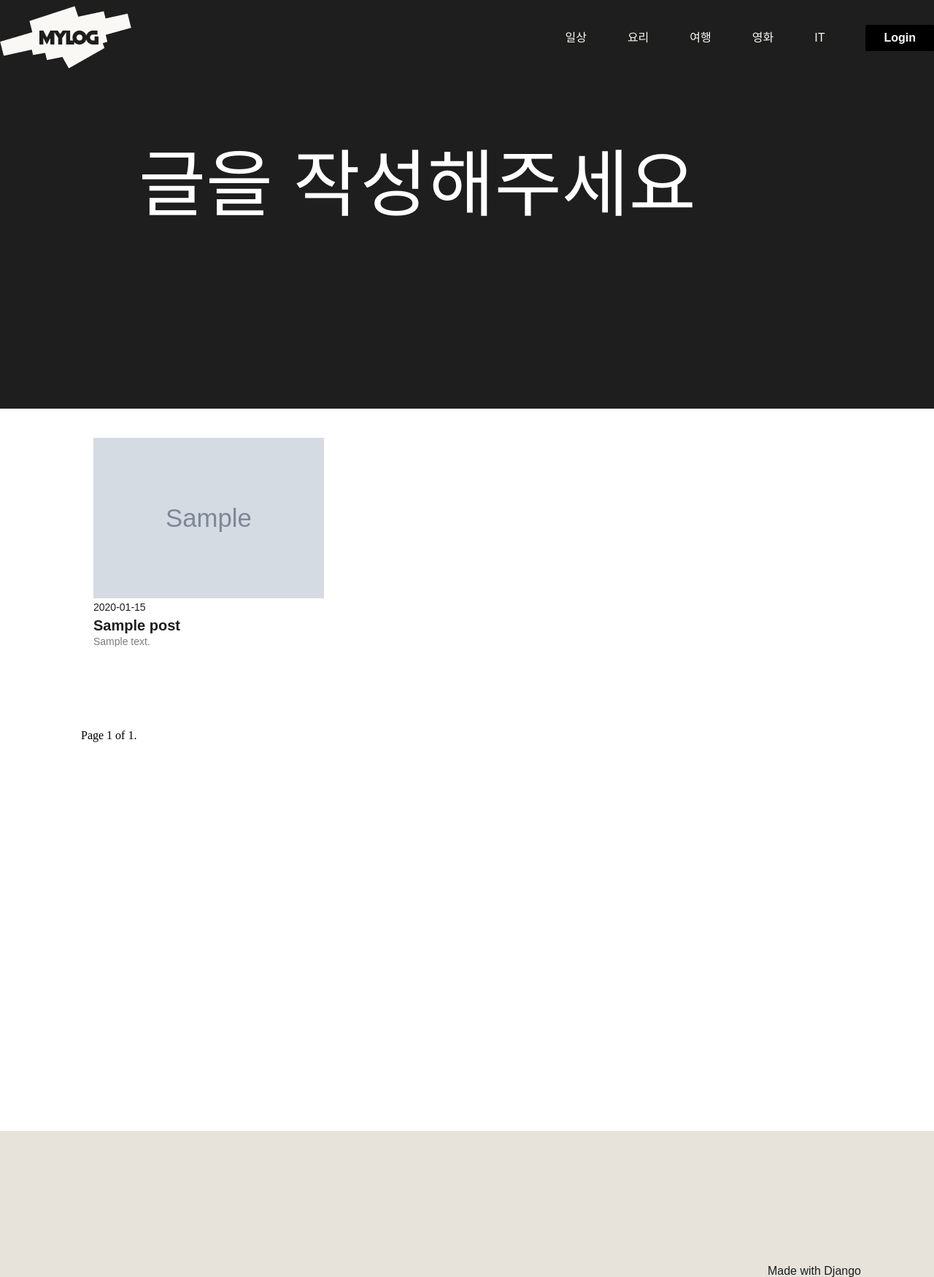
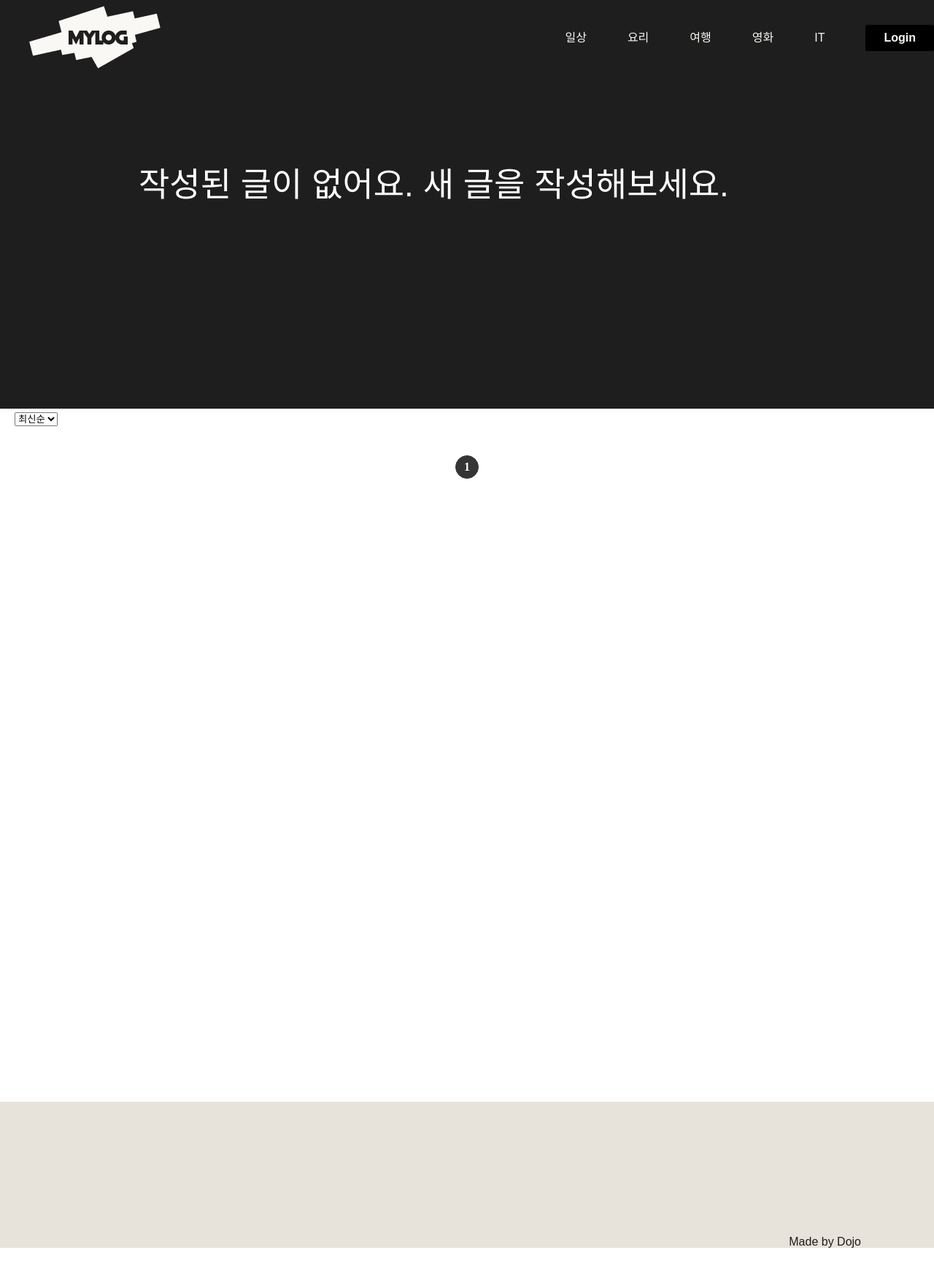
Before and after one commit to wdyneed/Django_blogProject, a Django app: page / in a window 1280 px wide. Shown: the whole page at 73% size. After the commit the page ends 1710 px from the top, so only its background shows below. Run offline with Django 4.2, Linux system fonts and the light colour scheme; tables that the repository leaves empty hold one stand-in row (values such as "Sample post"); grey boxes marked "Sample" are stand-in pictures; parts of the project's set-up code (start-up, migrations or seed data) failed here and were passed over; some libraries are stand-ins or nearby versions.

Commit message:
Update forms.py, urls.py, views.py, settings.py Update index.css, navfooter.css, write.css Update index.html, post.html, write.html
이미지 복붙했을 때 사이즈 조절 하는 것 추가
조회수 세션으로 숫자 올라가게끔 수정
임시저장 기능 추가
로그인할 때 ID 쪽에 바로 입력할 수 있게 수정
글 작성 시 주제 기본적으로 전체가 선택되어 있게 수정
글을 최신순, 인기순으로 정렬할 수 있는 기능 추가
페이지 번호 css 추가 및 페이지 번호를 눌러서 이동하게 수정
urls 쪽에 app 이름 수정

```diff
--- a/blogproject/blogapp/forms.py
+++ b/blogproject/blogapp/forms.py
@@ -41,7 +41,7 @@
 
 class CustomLoginForm(forms.Form):
     username = forms.CharField(
-        widget=forms.TextInput(attrs={'placeholder': 'User_id', 'class': 'login-input'}),
+        widget=forms.TextInput(attrs={'placeholder': 'User_id', 'class': 'login-input', 'autofocus': 'autofocus'}),
         label='',
     )
     password = forms.CharField(
--- a/blogproject/blogapp/static/css/index.css
+++ b/blogproject/blogapp/static/css/index.css
@@ -245,14 +245,53 @@
 }
 
 .pagination {
-  margin-top: 20px;
-  margin-left: 111px;
-  display: flex;
-  color:#1e1e1e;
-  font-size:19px;
+  text-align: center;
 }
 
-.current-page {
-  margin-top: 10px;
-  margin-left: 111px;
+.pagination a {
+  display: inline-block;
+  width: 30px;
+  height: 30px;
+  line-height: 30px;
+  margin: 50px 2px;
+  text-decoration: none;
+  color: black;
+  border-radius: 50%;
+  text-align: center;
 }
+
+.pagination a:hover {
+  background-color: #ddd;
+}
+
+.pagination .current-page {
+  font-weight: bold;
+  width: 30px;
+  height: 30px;
+  line-height: 30px;
+  margin: 0 2px;
+  background-color: #007bff;
+  border: 1px solid #007bff;
+  color: #fff;
+  border-radius: 50%;
+  text-align: center;
+}
+
+
+.pagination a.selected {
+  font-weight: bold;
+  width: 30px;
+  height: 30px;
+  line-height: 30px;
+  margin: 0 2px;
+  background-color: #353535;
+  border: 1px solid #353535;
+  color: #fff;
+  border-radius: 50%;
+  text-align: center;
+}
+
+#sort-select {
+  margin-left : 20px;
+  margin-top : 5px;
+}
--- a/blogproject/blogapp/static/css/navfooter.css
+++ b/blogproject/blogapp/static/css/navfooter.css
@@ -22,6 +22,10 @@
     text-decoration: none;
     font-family: 'Pretendard', sans-serif;
     left: 0;
+}
+
+.NavBar img {
+    margin-left: 40px;
 }
 
 .NavContainer {
--- a/blogproject/blogapp/static/css/write.css
+++ b/blogproject/blogapp/static/css/write.css
@@ -4,7 +4,7 @@
 
 body{
     background-color: #f9f8f4;
-        font-family: 'Pretendard', sans-serif;
+    font-family: 'Pretendard', sans-serif;
 
 }
 
@@ -118,7 +118,7 @@
 }
 
 textarea{
-    resize: none;
+    resize: both;
     height: 500px;
 }
 
--- a/blogproject/blogapp/templates/index.html
+++ b/blogproject/blogapp/templates/index.html
@@ -27,10 +27,10 @@
                     <a href='/post_list/영화'>영화</a>
                     <a href='/post_list/IT'>IT</a>
                     {% if user.is_authenticated %}
-                        <a href="logout"><button class='PrimaryButton'>Logout</button></a>
+                        <a href="/logout"><button class='PrimaryButton'>Logout</button></a>
                         <a href="/posting"><button class='PrimaryButton'>Just Write!</button></a>
                     {% else %}
-                        <a href="login"><button class='PrimaryButton'>Login</button></a>
+                        <a href="/login"><button class='PrimaryButton'>Login</button></a>
                     {% endif %}
 
                 </div>
@@ -42,7 +42,7 @@
             <div class="container">
                 {% if representpost %}
                     <div class="PostInfoBox">
-                        <h3 class="Maintitle">{{ representpost.title|truncatechars:14 }}</h3>
+                        <h3 class="Maintitle">{{ representpost.title|truncatechars:10 }}</h3>
                         <p class="MaintitleSub">{{ representpost.content|striptags|linebreaksbr|safe|truncatechars:100 }}</p>
                         <a href="/post/{{ representpost.id }}"><button class="ReadMoreBtn">READ MORE</button></a>
                     </div>
@@ -57,7 +57,7 @@
                         {% endif %}
                     </div>
                 {% else %}
-                <h1 style="font-size:100px; margin-top:10px"> 글을 작성해주세요 </h1>
+                <h1 style="font-size:46px; margin-top:10px">작성된 글이 없어요. 새 글을 작성해보세요.</h1>
                 {% endif %}
             </div>
             {% endautoescape %}
@@ -67,7 +67,12 @@
 
     <main>
         {% autoescape off %}
+        <select id="sort-select" onchange="location = this.value;">
+            <option class="sort-recently" value="?sort=recently" {% if sort == 'recently' %}selected{% endif %}>최신순</option>
+            <option class="sort-views" value="?sort=views" {% if sort == 'views' %}selected{% endif %}>인기순</option>
+        </select>
         <div class="container">
+
             {% for post in page_posts %}
             <div class="card">
                 <a href='/post/{{ post.id }}'>
@@ -92,26 +97,28 @@
         <div class="pagination">
             <span class="step-links">
                 {% if page_posts.has_previous %}
-                    <a href="?page=1" style="color: black;">&laquo; 처음으로</a>
-                    <a href="?page={{ page_posts.previous_page_number }}" style="color: black;">이전 페이지</a>
+                    <a href="?page=1" style="color: black;">&laquo;</a>
                 {% endif %}
+                {% for i in page_posts.paginator.page_range %}
+                    {% if i == page_posts.number %}
+                        <a class="selected" href="?page={{ i }}">{{ i }}</a>
+                    {% else %}
+                        <a style="color : black" href="?page={{ i }}">{{ i }}</a>
+                    {% endif %}
+                {% endfor %}
                 {% if page_posts.has_next %}
-                    <a href="?page={{ page_posts.next_page_number }}" style="color: black;">다음 페이지</a>
-                    <a href="?page={{ page_posts.paginator.num_pages }}" style="color: black;">마지막 &raquo;</a>
+                    <a href="?page={{ page_posts.paginator.num_pages }}" style="color: black;">&raquo;</a>
                 {% endif %}
             </span>
         </div>
-        <span class="current-page">
-            Page {{ page_posts.number }} of {{ page_posts.paginator.num_pages }}.
-        </span>
-
+        </form>
         {% endautoescape %}
 
     </main>
 
     <footer class="footer">
         <div class="container">
-            <p>Made with<span> Django</span></p>
+            <p>Made by<span> Dojo</span></p>
         </div>
     </footer>
 
--- a/blogproject/blogapp/templatetags/extract_first_image_url.py
+++ b/blogproject/blogapp/templatetags/extract_first_image_url.py
@@ -2,7 +2,7 @@
 import re
 
 register = template.Library()
-#이미지를 복붙 했을 때 img 태그에서 첫장을 뽑아오는 custom template
+# 이미지를 복붙 했을 때 img 태그에서 첫장을 뽑아오는 custom template
 @register.filter
 def extract_first_image_url(content):
     # 정규 표현식을 사용하여 첫 번째 이미지 URL 추출
--- a/blogproject/blogapp/urls.py
+++ b/blogproject/blogapp/urls.py
@@ -8,7 +8,7 @@
 
 router = DefaultRouter()
 router.register(r'posts', PostViewSet)
-app_name = 'blog_app'
+app_name = 'blogapp'
 urlpatterns = [
     path('api/', include(router.urls)),
     path('login/', views.custom_login, name='login'),
--- a/blogproject/blogapp/views.py
+++ b/blogproject/blogapp/views.py
@@ -5,16 +5,14 @@
 from argon2 import PasswordHasher
 from .forms import CustomLoginForm, PostForm
 from django.contrib.auth import authenticate, login, logout
-from bs4 import BeautifulSoup
 from django.core.paginator import Paginator
 from django.conf import settings
 from django.http import JsonResponse
 from django.views import View
 from django.core.files.storage import default_storage
-from django.conf import settings
-from django.shortcuts import render, redirect, get_object_or_404
-from .models import Post
-from .forms import PostForm
+import datetime
+
+
 # Post 시리얼라이저인데 이 부분은 아래 index랑 비슷한 역할을 함 하지만 시리얼라이저로 구현할지 고민중
 class PostViewSet(viewsets.ModelViewSet):
     queryset = Post.objects.all()
@@ -43,66 +41,67 @@
         return redirect('/')
     return redirect('/')
 
-
 # 인덱스 화면 불러오는 함수
 def index(request, topic=None):
+    sort = request.GET.get('sort', '')
+    posts = Post.objects.filter(publish='Y')
     if topic:
         representpost = Post.objects.filter(topic=topic, publish='Y').order_by('-view_count').first()
+        posts = posts.filter(topic=topic)
         if representpost:
-            posts = Post.objects.filter(topic=topic, publish='Y').order_by('-view_count').exclude(id=representpost.id)
+            if sort == 'views':
+                posts = posts.order_by('-view_count').exclude(id=representpost.id)
+            else:
+                 posts = posts.order_by('-published_date').exclude(id=representpost.id)
         else:
-            posts = Post.objects.filter(topic=topic, publish='Y').order_by('-view_count')
+            pass
         posts_per_page = 6
         paginator = Paginator(posts, posts_per_page)
         page_number = request.GET.get('page')
         page_posts = paginator.get_page(page_number)
-        return render(request, 'index.html', {'posts' : posts, 'representpost' : representpost, 'page_posts': page_posts})
+        return render(request, 'index.html', {'posts' : posts, 'representpost' : representpost, 'page_posts': page_posts, 'sort' : sort})
 
     else:
         representpost = Post.objects.filter(publish='Y').order_by('-view_count').first()
         if representpost:
-            posts = Post.objects.all().order_by('published_date').exclude(id=representpost.id)
+            if sort == 'views':
+                posts = posts.order_by('-view_count').exclude(id=representpost.id)
+            else:
+                 posts = posts.order_by('-published_date').exclude(id=representpost.id)
         else:
-            posts = Post.objects.all().order_by('published_date')
+            pass
         posts_per_page = 6
         paginator = Paginator(posts, posts_per_page)
         page_number = request.GET.get('page')
         page_posts = paginator.get_page(page_number)
-        return render(request, 'index.html', {'posts' : posts, 'representpost' : representpost, 'page_posts': page_posts})
+        return render(request, 'index.html', {'posts' : posts, 'representpost' : representpost, 'page_posts': page_posts, 'sort' : sort})
 
-
-
-    representpost = Post.objects.filter(publish='Y').order_by('-view_count').first()
-    if representpost:
-        posts = Post.objects.all().order_by('published_date').exclude(id=representpost.id)
-    else:
-        posts = Post.objects.all().order_by('published_date')
-    posts_per_page = 6
-    paginator = Paginator(posts, posts_per_page)
-    page_number = request.GET.get('page')
-    page_posts = paginator.get_page(page_number)
-    return render(request, 'index.html', {'posts' : posts, 'representpost' : representpost, 'page_posts': page_posts})
 
 # 글 작성하는 함수
 def board_write(request):
+    post = Post.objects.filter(publish="N").order_by('-published_date').first()
     if request.method == 'POST':
-        form = PostForm(request.POST, request.FILES)  # request.FILES를 사용하여 이미지 처리
+        form = PostForm(request.POST, instance=post)  # request.FILES를 사용하여 이미지 처리
         if form.is_valid():
+            post = form.save(commit=False)
             title = form.cleaned_data['title']
             content = form.cleaned_data['content']
             topic = form.cleaned_data['topic']
             post = Post(title=title, content=content, topic=topic)
+            if 'temp-save-button' in request.POST:
+                post.publish = 'N'
+            else:
+                post.publish = 'Y'
             post.save()
-            return redirect('/')  # 성공 시 홈 페이지로 리디렉션
+            return redirect('blogapp:view_post', post_id = post.id)  # 성공 시 홈 페이지로 리디렉션
     else:
-        form = PostForm()
-    return render(request, 'write.html', {'form': form})
+        form = PostForm(instance=post)
+    return render(request, 'write.html', {'form': form, 'post' : post})
 
 
 def view_post(request, post_id):
     # 포스트 id로 게시물 가져옴
     post = get_object_or_404(Post, id=post_id)
-
     if request.method == 'POST':
 
         # 요청에 삭제가 포함된경우
@@ -111,19 +110,16 @@
             return redirect('/')
 
     # 조회수 증가 및 db에 저장
-    post.view_count += 1
-    post.save()
+    if 'post_viewed_%s' % post_id not in request.session:
+        post.view_count += 1
+        post.save()
+        request.session['post_viewed_%s' % post_id] = True
     # 이전/다음 게시물 가져옴
     previous_post = Post.objects.filter(id__lt=post.id, publish='Y').order_by('-id').first()
     next_post = Post.objects.filter(id__gt=post.id, publish='Y').order_by('id').first()
 
     # 같은 주제인 게시물들 중 최신 글 가져옴
-    recommended_posts = Post.objects.filter(topic=post.topic, publish='Y').order_by('-published_date')[:2]
-    # 게시물 내용에서 첫번째 이미지(썸네일) 태그 추출
-    for recommended_post in recommended_posts:
-        soup = BeautifulSoup(recommended_post.content, 'html.parser')
-        image_tag = soup.find('img')
-        recommended_post.image_tag = str(image_tag) if image_tag else ''
+    recommended_posts = Post.objects.filter(topic=post.topic, publish='Y').exclude(id=post.id).order_by('?')[:2]
 
     context = {
         'post': post,
@@ -170,7 +166,7 @@
         if form.is_valid():
             form.save()
             # 수정이 완료되면 홈페이지('/')로 리다이렉트합니다.
-            return redirect('/')
+            return redirect('blogapp:view_post', post_id = post.id)
     else:
         form = PostForm(instance=post)
 
```
Also changed, not shown: blogproject/blogapp/templates/post.html (+5 -2 lines), blogproject/blogapp/templates/write.html (+10 -40 lines), blogproject/blogproject/settings.py (+4 -3 lines).
